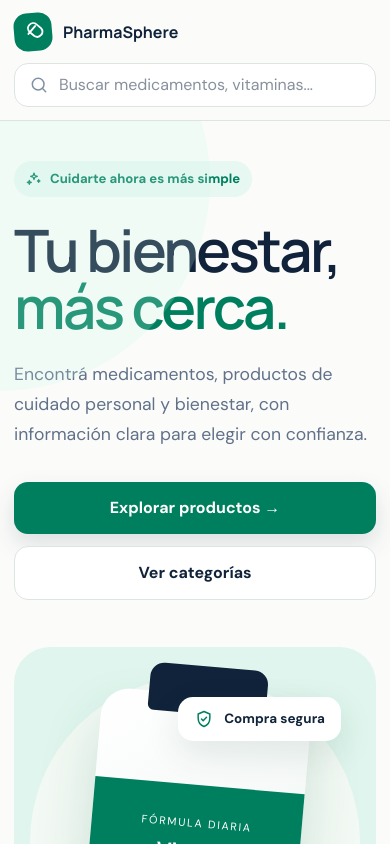
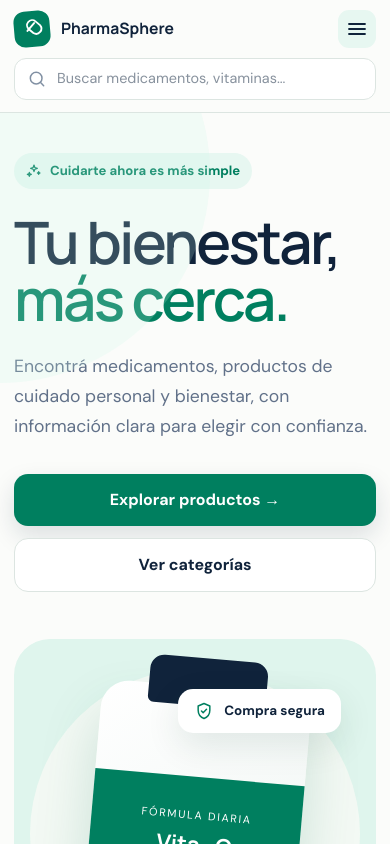
Before and after one commit to Davidcm2803/PharmaSphere, a React app in the folder frontend/: page / in a window 390 px wide. Shown: the top 844 px of the page. Built offline with nearby package versions, Linux system fonts and the light colour scheme; the HTML template or start-up script is replaced by a standard one.

Commit message:
feat: implement mobile navigation and enhance header functionality

```diff
--- a/frontend/src/components/Header.jsx
+++ b/frontend/src/components/Header.jsx
@@ -4,6 +4,7 @@ import { Icon } from "./Icon";
 export function Header({ navigate }) {
   const params = new URLSearchParams(window.location.search);
   const [search, setSearch] = useState(params.get("search") ?? "");
+  const [menuOpen, setMenuOpen] = useState(false);
 
   const submitSearch = (event) => {
     event.preventDefault();
@@ -12,28 +13,43 @@ export function Header({ navigate }) {
   };
 
   const goToSection = (sectionId) => {
+    setMenuOpen(false);
     navigate(`/#${sectionId}`);
     window.setTimeout(() => document.getElementById(sectionId)?.scrollIntoView({ behavior: "smooth" }), 0);
+  };
+
+  const goTo = (path) => {
+    setMenuOpen(false);
+    navigate(path);
   };
 
   return <>
     <div className="top-strip">Envío gratis en pedidos superiores a ₡20.000 · Entrega segura en todo Costa Rica</div>
     <header className="site-header">
       <div className="container nav-row">
-        <button className="brand" onClick={() => navigate("/")} aria-label="Ir al inicio">
+        <button className="brand" onClick={() => goTo("/")} aria-label="Ir al inicio">
           <span className="brand-mark"><Icon name="capsule" size={25} /></span>
           <span><strong>PharmaSphere</strong><small>FARMACIA DIGITAL</small></span>
         </button>
         <nav className="nav-links" aria-label="Navegación principal">
-          <button className="nav-link nav-link--active" onClick={() => navigate("/productos")}>Tienda</button>
+          <button className="nav-link nav-link--active" onClick={() => goTo("/productos")}>Tienda</button>
           <button className="nav-link" onClick={() => goToSection("categorias")}>Categorías</button>
-          <button className="nav-link" onClick={() => navigate("/productos?category=Suplementos")}>Bienestar</button>
+          <button className="nav-link" onClick={() => goTo("/productos?category=Suplementos")}>Bienestar</button>
           <button className="nav-link" onClick={() => goToSection("nosotros")}>Nosotros</button>
         </nav>
         <form className="search-form" role="search" onSubmit={submitSearch}>
           <Icon name="search" />
           <input value={search} onChange={(event) => setSearch(event.target.value)} placeholder="Buscar medicamentos, vitaminas..." aria-label="Buscar productos" />
         </form>
+        <button className="menu-button" onClick={() => setMenuOpen((open) => !open)} aria-expanded={menuOpen} aria-controls="mobile-navigation" aria-label={menuOpen ? "Cerrar menú" : "Abrir menú"}>
+          <Icon name={menuOpen ? "close" : "menu"} size={24} />
+        </button>
+        <nav id="mobile-navigation" className={`mobile-nav ${menuOpen ? "mobile-nav--open" : ""}`} aria-label="Navegación móvil">
+          <button className="mobile-nav-link" onClick={() => goTo("/productos")}>Tienda <span>→</span></button>
+          <button className="mobile-nav-link" onClick={() => goToSection("categorias")}>Categorías <span>→</span></button>
+          <button className="mobile-nav-link" onClick={() => goTo("/productos?category=Suplementos")}>Bienestar <span>→</span></button>
+          <button className="mobile-nav-link" onClick={() => goToSection("nosotros")}>Nosotros <span>→</span></button>
+        </nav>
       </div>
     </header>
   </>;
--- a/frontend/src/components/Icon.jsx
+++ b/frontend/src/components/Icon.jsx
@@ -3,6 +3,7 @@ export function Icon({ name, size = 20, strokeWidth = 1.8 }) {
     search: <><circle cx="11" cy="11" r="7"/><path d="m20 20-4-4"/></>,
     capsule: <><path d="M8.5 4.5a5 5 0 0 1 7 0l4 4a5 5 0 0 1-7 7l-4-4a5 5 0 0 1 0-7Z"/><path d="m7 13 7-7"/></>,
     menu: <><path d="M4 7h16M4 12h16M4 17h16"/></>,
+    close: <><path d="m6 6 12 12M18 6 6 18"/></>,
     shield: <><path d="M12 3 5 6v5c0 4.6 2.8 8.3 7 10 4.2-1.7 7-5.4 7-10V6l-7-3Z"/><path d="m9 12 2 2 4-4"/></>,
     truck: <><path d="M3 6h11v11H3zM14 10h4l3 3v4h-7z"/><circle cx="7" cy="18" r="2"/><circle cx="18" cy="18" r="2"/></>,
     heart: <path d="M20.8 5.7a5.5 5.5 0 0 0-7.8 0L12 6.8l-1.1-1.1a5.5 5.5 0 0 0-7.8 7.8L12 22l8.8-8.5a5.5 5.5 0 0 0 0-7.8Z"/>,
--- a/frontend/src/index.css
+++ b/frontend/src/index.css
@@ -56,6 +56,8 @@ main { flex: 1; }
 .search-form:focus-within { border-color: var(--green); box-shadow: 0 0 0 4px #13a47c18; }
 .search-form input { width: 100%; border: 0; outline: 0; color: var(--ink); background: transparent; }
 .search-form svg { color: #8190a3; flex: none; }
+.menu-button { display: none; width: 42px; height: 42px; place-items: center; border: 0; border-radius: 11px; color: var(--ink); background: var(--green-pale); }
+.mobile-nav { display: none; }
 .hero { padding: 66px 0 52px; position: relative; }
 .hero::before { content: ""; position: absolute; width: 420px; height: 420px; background: #c9f2e533; border-radius: 50%; left: -210px; top: -150px; }
 .hero-grid { display: grid; grid-template-columns: 1.03fr .97fr; gap: 64px; align-items: center; }
@@ -171,8 +173,14 @@ main { flex: 1; }
 .footer-bottom { border-top: 1px solid #ffffff1a; margin-top: 42px; padding-top: 22px; color: #8391a2; font-size: .76rem; }
 
 @media (max-width: 1060px) {
-  .nav-row { grid-template-columns: auto minmax(240px, 1fr); }
+  .nav-row { position: relative; grid-template-columns: auto minmax(240px, 1fr) auto; }
   .nav-links { display: none; }
+  .menu-button { display: grid; }
+  .mobile-nav { position: absolute; top: calc(100% + 1px); right: 0; width: min(320px, calc(100vw - 28px)); padding: 10px; border: 1px solid var(--line); border-radius: 0 0 18px 18px; background: white; box-shadow: 0 20px 35px #10233b1c; }
+  .mobile-nav--open { display: grid; }
+  .mobile-nav-link { display: flex; align-items: center; justify-content: space-between; border: 0; border-radius: 10px; padding: 13px 12px; color: var(--ink); background: transparent; text-align: left; font-weight: 700; }
+  .mobile-nav-link:hover { color: var(--green); background: var(--green-pale); }
+  .mobile-nav-link span { color: var(--green); }
   .hero-grid { gap: 30px; }
   .hero-visual { min-height: 440px; }
   .product-grid, .catalog-content .product-grid { grid-template-columns: repeat(2, 1fr); }
@@ -182,8 +190,10 @@ main { flex: 1; }
 @media (max-width: 720px) {
   .container { width: min(100% - 28px, 1180px); }
   .top-strip { display: none; }
-  .nav-row { min-height: 0; padding: 13px 0; grid-template-columns: minmax(0, 1fr); gap: 12px; }
+  .nav-row { min-height: 0; padding: 10px 0 12px; grid-template-columns: minmax(0, 1fr) auto; gap: 10px 12px; }
   .search-form { grid-column: 1/-1; grid-row: 2; }
+  .menu-button { grid-column: 2; grid-row: 1; }
+  .mobile-nav { top: 100%; width: 100%; }
   .hero { padding-top: 28px; }
   .hero-grid, .detail-grid { grid-template-columns: 1fr; gap: 35px; }
   .hero-copy { padding: 12px 0; }
@@ -203,9 +213,11 @@ main { flex: 1; }
 
 @media (max-width: 480px) {
   .brand small { display: none; }
-  .brand strong { font-size: 1rem; }
-  .brand-mark { width: 38px; height: 38px; }
-  .search-form { height: 44px; }
+  .brand strong { font-size: .98rem; }
+  .brand-mark { width: 36px; height: 36px; border-radius: 11px; }
+  .search-form { height: 42px; padding-inline: 12px; border-radius: 12px; }
+  .search-form input { min-width: 0; font-size: .9rem; text-overflow: ellipsis; }
+  .menu-button { width: 38px; height: 38px; }
   .hero-actions { flex-direction: column; }
   .category-grid, .product-grid, .catalog-content .product-grid { grid-template-columns: 1fr; }
   .product-image { aspect-ratio: 1/.9; }
```
Also changed, not shown: 1 other file (tests, documents, lock files or other folders).
